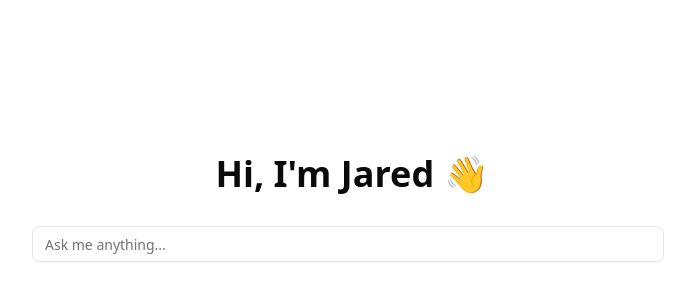
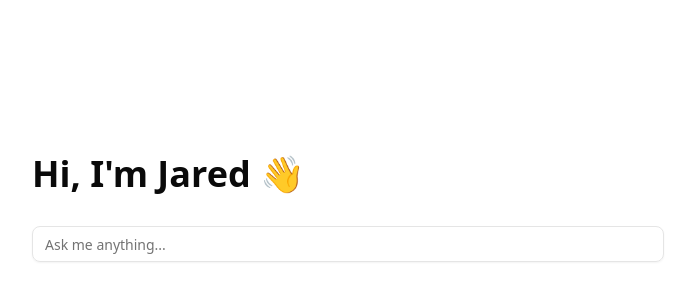
Before and after one commit to jlgrimes/jared.gr, a Next.js app: page / in a window 1280 px wide. Shown: the part 64-364 px from the top of the page, without its empty margins (288-983 px from the left). Built offline with nearby package versions, Linux system fonts and the light colour scheme.

Commit message:
left aligned

```diff
--- a/app/components/chat/components/Hero.tsx
+++ b/app/components/chat/components/Hero.tsx
@@ -23,7 +23,7 @@ export const Hero = ({
       initial={{ opacity: 0, y: 20 }}
       animate={{ opacity: 1, y: 0 }}
       exit={{ opacity: 0, y: -20 }}
-      className="flex flex-col items-center justify-center min-h-[60vh] gap-8 px-4"
+      className="flex flex-col items-start justify-center min-h-[60vh] gap-8 px-4"
     >
       <motion.h1
         initial={{ opacity: 0, y: 20 }}
```
